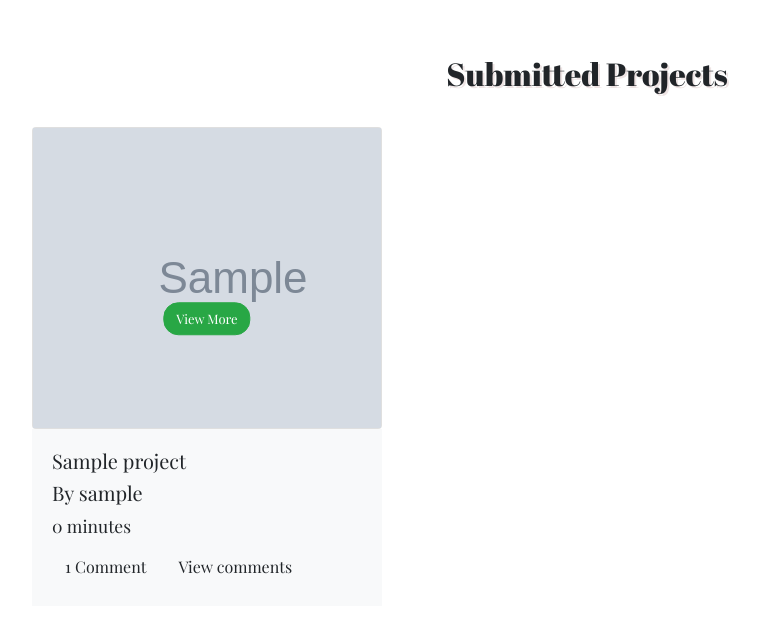
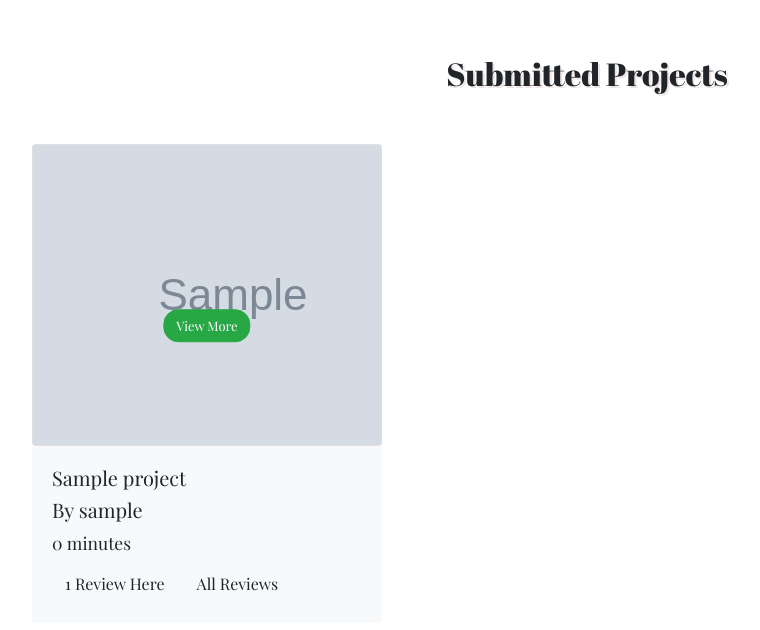
Before and after one commit to Agnes-N/AwaardsClone, a Django app: page /index in a window 1280 px wide. Shown: the part 61-691 px from the top of the page, without its empty margins (53-813 px from the left). Run offline with Django 3.2, Linux system fonts and the light colour scheme; a user stored in the database is signed in; tables that the repository leaves empty hold one stand-in row (values such as "Sample post"); grey boxes marked "Sample" are stand-in pictures; some libraries are stand-ins or nearby versions; some web fonts are replaced.

Commit message:
save changes to heroku

```diff
--- a/post/templates/edit_profile.html
+++ b/post/templates/edit_profile.html
@@ -17,7 +17,7 @@
 
 </head>
 
-<body style="font-family: 'Playfair Display', serif; font-size:100%">
+<body style="font-family: 'Playfair Display', serif; font-size:100%; background-color: gainsboro">
 <div class="container" style="margin-top:5%">
 
   <form  action="{%url 'edit' %}" method="post" enctype="multipart/form-data">
--- a/post/templates/index.html
+++ b/post/templates/index.html
@@ -70,7 +70,7 @@
     <div class="row" style="margin-top: 3%">
         {% for pro in all_projects %}
         <div class="col-md-4" style="margin-right:5%">
-            <div class="card wrapper">
+            <div class="card wrapper" style="margin-top:5%">
             <div class="mypage">
                 <div class="first">
             <img src="{{pro.project_image.url}}" width="400" height="300" class="img-responsive" alt="Image">
@@ -86,8 +86,8 @@
                     </div>
 
         <span>
-        <a href="{%url 'comment' pro.id%}" class="btn btn-default"> {{pro.comments_set.all|length}} Comment</a>
-        <a href="{% url 'view' pro.id%}" class="btn btn-default">View comments</a>
+        <a href="{%url 'comment' pro.id%}" class="btn btn-default"> {{pro.comments_set.all|length}} Review Here</a>
+        <a href="{% url 'view' pro.id%}" class="btn btn-default">All Reviews</a>
         </span>
         </div>
         </div>
--- a/post/templates/navbar.html
+++ b/post/templates/navbar.html
@@ -59,7 +59,10 @@
                 </li>
 
                 {% else %}
-                <a class='btn btn-default' href="/accounts/login" style="color: white">Login</a>
+                <li class="nav-item">
+                    <a class='btn btn-default' href="/accounts/login" style="color: white">Login</a>
+                </li>
+
                 {% endif %}
             </ul>
         </div>
--- a/post/templates/profile.html
+++ b/post/templates/profile.html
@@ -36,7 +36,7 @@
 <div class="container">
     <div class="row" style="margin-top: 3%; margin-left: 3%;margin-right:3%">
     {% for x in my_projects %}
-        <div class="col-md-4" style="margin-right:3%;margin-top: 3%;">
+        <div class="col-md-4" style="margin-right:3%;margin-top: 3%; box-shadow: 0 4px 8px 0 rgba(0, 0, 0, 0.2), 0 6px 20px 0 rgba(0, 0, 0, 0.19);">
         <img src="{{x.project_image.url}}" height="200" height="200" class="img-responsive" alt="Image">
         </div>
     {% endfor %}
--- a/post/templates/registration/base.html
+++ b/post/templates/registration/base.html
@@ -23,7 +23,7 @@
 
 </head>
 
-<body>
+<body style="font-family: 'Playfair Display', serif; font-size:100%; background-image: url('https://images.unsplash.com/photo-1470054187619-8cf450e37193?ixlib=rb-1.2.1&ixid=eyJhcHBfaWQiOjEyMDd9&auto=format&fit=crop&w=1350&q=80'); background-repeat: no-repeat;background-size: cover; color: black">
 
   {% block content %}  {%endblock%}
 
--- a/post/templates/registration/login.html
+++ b/post/templates/registration/login.html
@@ -7,14 +7,14 @@
     <div class="col-md-4"></div>
     <div class="col-md-4">
 
-      <div class="panel panel-default">
+      <div class="panel panel-default" style="margin-top: 15%">
 
         <div class="panel-heading">
           <h3 class="text-center">Sign In</h3>
         </div>
         <div class="panel-body">
 
-          <form  action="/accounts/login/" method="post">
+          <form  action="/accounts/login/" method="post" style="color:black">
             {% csrf_token %}
             {% bootstrap_form form%}
 
--- a/post/templates/upload_project.html
+++ b/post/templates/upload_project.html
@@ -17,7 +17,7 @@
 
 </head>
 
-<body style="font-family: 'Playfair Display', serif; font-size:100%">
+<body style="font-family: 'Playfair Display', serif; font-size:100%; background-color: gainsboro">
 <div class="container" style="margin-top:5%">
 
   <form  action="{%url 'upload' %}" method="post" enctype="multipart/form-data">
--- a/post/views.py
+++ b/post/views.py
@@ -8,18 +8,14 @@ from django.http import JsonResponse
 
 from rest_framework.response import Response
 from rest_framework.views import APIView
-# from .models import  MoringaMerch
 from .serializers import ProfileSerializer,ProjectSerializer
 # Create your views here.
 
-@login_required(login_url='/accounts/login/')
 def welcome(request):
     date = dt.date.today()
-    # ones_project = Project.objects.all()
-    # all_projects = Project.get_all_projects()
     return render(request, 'welcome.html', {"date": date})
 
-@login_required(login_url='/accounts/login/')
+# @login_required(login_url='/accounts/login/')
 def index(request):
     ones_project = Project.objects.all()
     all_projects = Project.get_all_projects()
@@ -109,7 +105,7 @@ def one_project(request,id):
     return render(request,'project.html',{"ones_project":ones_project,"all_ratings":all_ratings,"form":form,"usability":average_usability,"design":average_design,"content":average_content})
 
 
-@login_required(login_url='/accounts/login/')
+# @login_required(login_url='/accounts/login/')
 def search_project(request):
     if 'project_name' in request.GET and request.GET["project_name"]:
         search_term = request.GET.get("project_name")
@@ -138,7 +134,7 @@ def add_comment(request, proj_id):
         form = CommentForm()
     return render(request, 'comment_form.html', {"form": form, "proj_id": proj_id})
 
-@login_required(login_url='/accounts/login/')
+# @login_required(login_url='/accounts/login/')
 def comment(request, id):
     mycomments = Comments.objects.filter(commented_project = id).all()
     return render(request, 'comments.html', {"mycomments":mycomments})
--- a/postpro/settings.py
+++ b/postpro/settings.py
@@ -97,8 +97,8 @@ if config('MODE')=="dev":
            'NAME': config('DB_NAME'),
            'USER': config('DB_USER'),
            'PASSWORD': config('DB_PASSWORD'),
-           'HOST': config('DB_HOST'),
-           'PORT': '',
+        #    'HOST': config('DB_HOST'),
+        #    'PORT': '',
        }
 
    }
```
Also changed, not shown: post/templates/registration/registration_form.html (+6 -5 lines), media/landing_images/delani.png (added).
